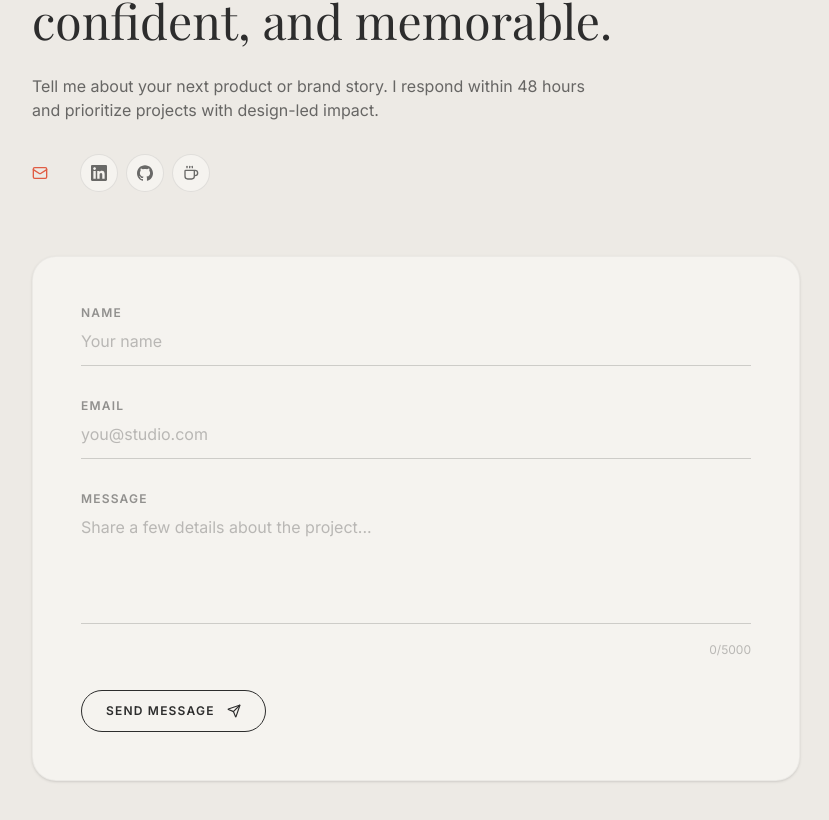
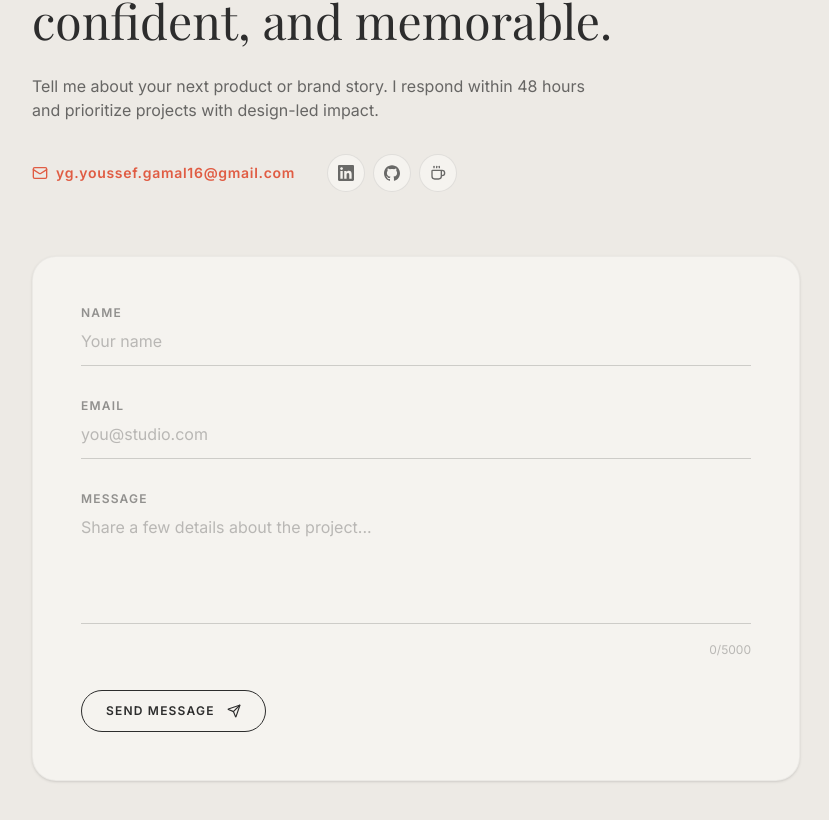
Before and after one commit to YoussefYoussefG/Prject-my-own-portfolio, a Next.js app: page / in a window 1280 px wide. Shown: the part 6497-7317 px from the top of the page, without its empty margins (224-1053 px from the left). Built offline with nearby package versions, Linux system fonts and the light colour scheme; no server answers; the database is empty; a web font is replaced by a local one.

Commit message:
refactor: replace environment variables with hardcoded contact details and social media links in Contact component

```diff
--- a/src/components/Contact.tsx
+++ b/src/components/Contact.tsx
@@ -119,27 +119,21 @@ export default function Contact() {
 
           <FadeInUp delay={0.3}>
             <div className="flex flex-col sm:flex-row gap-4 sm:items-center">
-              <a href={`mailto:${process.env.NEXT_PUBLIC_CONTACT_EMAIL}`} className="inline-flex items-center gap-2 text-sm font-semibold tracking-wider text-accent hover:opacity-80 transition-opacity">
+              <a href="mailto:yg.youssef.gamal16@gmail.com" className="inline-flex items-center gap-2 text-sm font-semibold tracking-wider text-accent hover:opacity-80 transition-opacity">
                 <Mail className="w-4 h-4" />
-                {process.env.NEXT_PUBLIC_CONTACT_EMAIL}
+                yg.youssef.gamal16@gmail.com
               </a>
 
               <div className="flex gap-2 sm:ml-4">
-                {process.env.NEXT_PUBLIC_LINKEDIN_URL && (
-                  <a href={process.env.NEXT_PUBLIC_LINKEDIN_URL} target="_blank" rel="noopener noreferrer" className="p-2.5 bg-card rounded-full border border-foreground/10 hover:border-foreground/30 hover:-translate-y-0.5 transition-all text-foreground/70 hover:text-foreground">
+                <a href="https://www.linkedin.com/in/youssef-gamal123" target="_blank" rel="noopener noreferrer" className="p-2.5 bg-card rounded-full border border-foreground/10 hover:border-foreground/30 hover:-translate-y-0.5 transition-all text-foreground/70 hover:text-foreground">
                   <LinkedinIcon className="w-4 h-4" />
                 </a>
-                )}
-                {process.env.NEXT_PUBLIC_GITHUB_URL && (
-                  <a href={process.env.NEXT_PUBLIC_GITHUB_URL} target="_blank" rel="noopener noreferrer" className="p-2.5 bg-card rounded-full border border-foreground/10 hover:border-foreground/30 hover:-translate-y-0.5 transition-all text-foreground/70 hover:text-foreground">
+                <a href="https://github.com/YoussefYoussefG" target="_blank" rel="noopener noreferrer" className="p-2.5 bg-card rounded-full border border-foreground/10 hover:border-foreground/30 hover:-translate-y-0.5 transition-all text-foreground/70 hover:text-foreground">
                   <GithubIcon className="w-4 h-4" />
                 </a>
-                )}
-                {process.env.NEXT_PUBLIC_BUYMEACOFFEE_URL && (
-                  <a href={process.env.NEXT_PUBLIC_BUYMEACOFFEE_URL} target="_blank" rel="noopener noreferrer" className="p-2.5 bg-card rounded-full border border-foreground/10 hover:border-foreground/30 hover:-translate-y-0.5 transition-all text-foreground/70 hover:text-foreground" title="Buy me a coffee">
+                <a href="https://buymeacoffee.com/focuswithyoussef" target="_blank" rel="noopener noreferrer" className="p-2.5 bg-card rounded-full border border-foreground/10 hover:border-foreground/30 hover:-translate-y-0.5 transition-all text-foreground/70 hover:text-foreground" title="Buy me a coffee">
                   <Coffee className="w-4 h-4" />
                 </a>
-                )}
               </div>
             </div>
           </FadeInUp>
```
Lines whose indentation alone changed are shown as unchanged.
